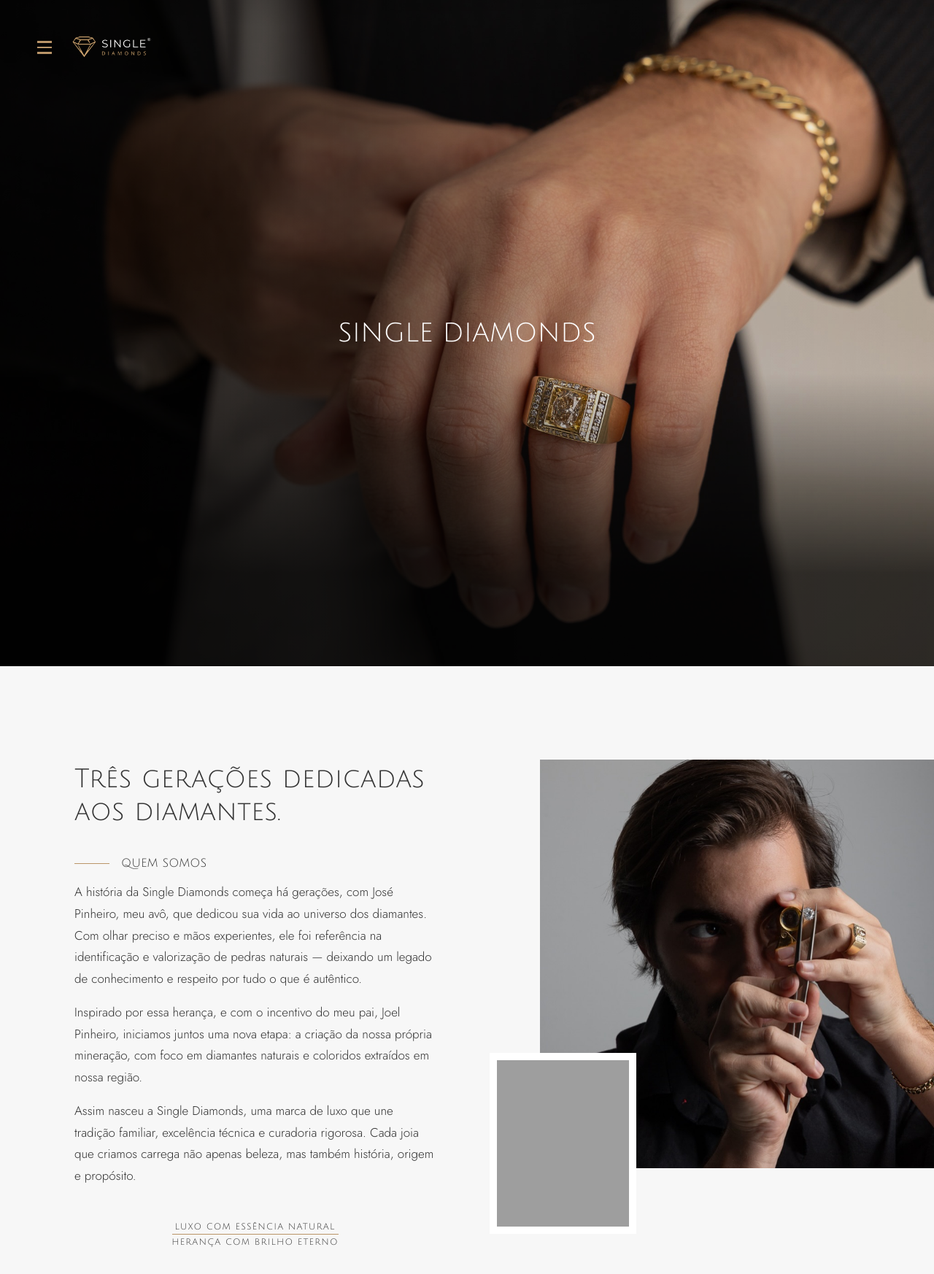
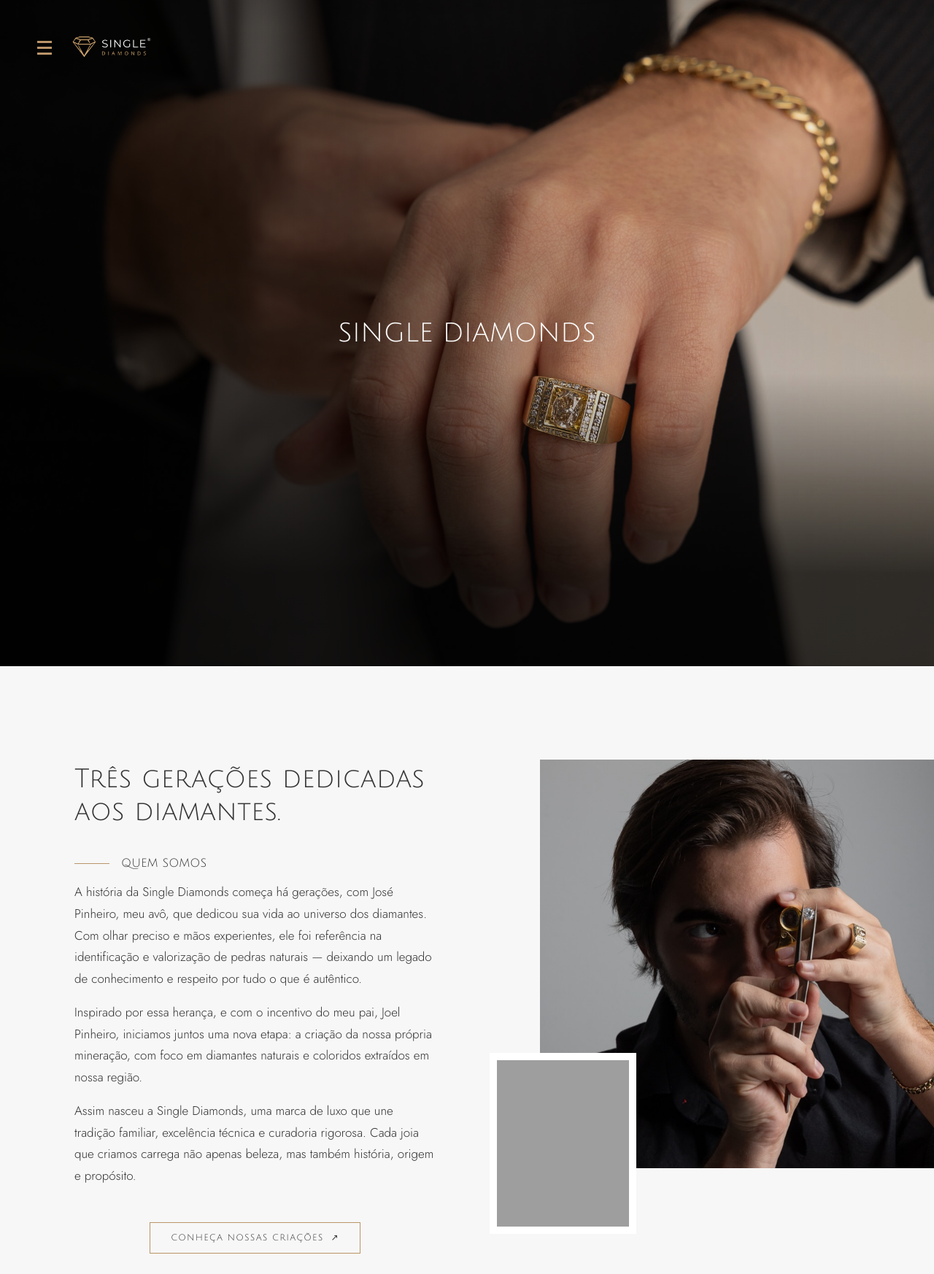
Before and after one commit to thiaago25-byte/Projeto-Integrador, a plain HTML site: page index.html in a window 1280 px wide. Shown: the top 1746 px of the page at 73% size. Drawn offline with nearby package versions, Linux system fonts and the light colour scheme; grey boxes are pictures that could not be loaded.

Commit message:
Refina cabeçalho, adiciona CTA e simplifica o código
Co-Authored-By: Claude Opus 5.5 <noreply@anthropic.com>

```diff
--- a/animacao.js
+++ b/animacao.js
@@ -8,14 +8,13 @@ const easeTransicao = CustomEase.create('transicao', 'M0,0 C0.38,0.05 0.48,0.58
 const sequencia = document.querySelector('.sequencia-sobre');
 const secoes = gsap.utils.toArray('.sobre');
 
-// O bloco começa por cima da hero. As seções 2 e 3 ficam empilhadas sobre a 1ª, com fundo
-// transparente, para as colunas de duas seções dividirem a mesma tela durante a troca.
-// Sem JavaScript, as seções continuam uma abaixo da outra.
+// O bloco começa sobre a hero. As seções 2 e 3 ficam empilhadas sobre a 1ª para trocarem no lugar.
 gsap.set(sequencia, { marginTop: -document.querySelector('.hero').offsetHeight });
-gsap.set(secoes.slice(1), { position: 'absolute', top: 0, left: 0, width: '100%', backgroundColor: 'transparent' });
-// Sem camada própria por seção, a foto de detalhe (z-index 1) fica acima das fotos principais
-// de todas as seções, e a nova foto principal não a cobre durante a troca.
-gsap.set(secoes, { zIndex: 'auto' });
+// pointer-events: as seções de cima não bloqueiam cliques; só o botão recebe (ver CSS).
+gsap.set(secoes.slice(1), {
+  position: 'absolute', top: 0, left: 0, width: '100%',
+  backgroundColor: 'transparent', pointerEvents: 'none',
+});
 
 const tl = gsap.timeline({
   defaults: { ease: easeTransicao, duration: 1 },
@@ -24,7 +23,7 @@ const tl = gsap.timeline({
     start: 'top top',
     end: '+=550%',  // 5,5 unidades da linha do tempo = 5,5 telas de rolagem
     pin: true,
-    scrub: 0.7,     // segue a rolagem com 0,7s de atraso (a duração da transição na referência)
+    scrub: 0.7,     // segue a rolagem com 0,7s de suavização
   },
 });
 
@@ -32,12 +31,10 @@ const tl = gsap.timeline({
 tl.to('.conteudo-hero', { opacity: 0.4 }, 0)
   .fromTo(sequencia, { yPercent: 100 }, { yPercent: 0 }, 0);
 
-// Sobre Nós 1 → 2 → 3: nada se desloca. As duas fotos novas são reveladas juntas, no lugar,
-// de baixo para cima; os textos trocam por dissolução, com o novo surgindo antes de o
-// antigo sumir. Meia tela de pausa antes de cada troca.
+// Sobre 1 → 2 → 3: as fotos novas aparecem no lugar, de baixo para cima, e os textos
+// trocam por dissolução. Meia tela de pausa entre as trocas.
 const partes = (secao) => [
-  secao.querySelectorAll('.texto-sobre > :not(.frases-sobre)'), // título, rótulo e parágrafos
-  secao.querySelector('.frases-sobre'),
+  secao.querySelectorAll('.texto-sobre > *'), // título, rótulo, parágrafos e botão
   secao.querySelector('.foto-principal'),
   secao.querySelector('.foto-detalhe'),
 ];
@@ -45,22 +42,22 @@ const DURACAO = 1.5; // cada troca dura 1,5 tela; fotos e textos começam e term
 const FECHADA = 'inset(100% 0% 0% 0%)';
 const ABERTA = 'inset(0% 0% 0% 0%)';
 
-// As frases são iguais e estão no mesmo lugar em todas as seções: ficam paradas e só a
-// da seção visível aparece (a troca entre elas é invisível).
-gsap.set(secoes.slice(1).map((s) => s.querySelector('.frases-sobre')), { autoAlpha: 0 });
-
 secoes.slice(1).forEach((nova, i) => {
   const inicio = 1.5 + i * (DURACAO + 0.5);
-  const [texto, frases, foto, detalhe] = partes(secoes[i]);
-  const [textoNovo, frasesNovas, fotoNova, detalheNovo] = partes(nova);
+  const [texto, foto, detalhe] = partes(secoes[i]);
+  const [textoNovo, fotoNova, detalheNovo] = partes(nova);
 
   tl.fromTo([fotoNova, detalheNovo], { clipPath: FECHADA }, { clipPath: ABERTA, duration: DURACAO }, inicio)
     .set([foto, detalhe], { autoAlpha: 0 }, inicio + DURACAO) // só depois que as novas cobrem tudo
-    // Texto: dissolução delicada com 12px de movimento; o antigo quase some antes de o novo surgir.
+    // Texto: o antigo sobe e some; o novo aparece logo depois.
     .to(texto, { autoAlpha: 0, y: -12, duration: DURACAO * 0.5, ease: 'sine.in' }, inicio)
-    .fromTo(textoNovo, { autoAlpha: 0, y: 12 }, { autoAlpha: 1, y: 0, duration: DURACAO * 0.55, ease: 'sine.out' }, inicio + DURACAO * 0.45)
-    .set(frases, { autoAlpha: 0 }, inicio + DURACAO * 0.5)
-    .set(frasesNovas, { autoAlpha: 1 }, inicio + DURACAO * 0.5);
+    .fromTo(textoNovo, { autoAlpha: 0, y: 12 }, { autoAlpha: 1, y: 0, duration: DURACAO * 0.55, ease: 'sine.out' }, inicio + DURACAO * 0.45);
 });
 
 tl.to({}, { duration: 0.5 }); // meia tela parada na última seção
+
+// Cabeçalho fixo: muda para a versão escura quando o fundo claro passa por baixo dele (y 65).
+const cabecalho = document.querySelector('.cabecalho');
+tl.eventCallback('onUpdate', () => {
+  cabecalho.classList.toggle('claro', sequencia.getBoundingClientRect().top <= 65);
+});
--- a/index.html
+++ b/index.html
@@ -17,13 +17,7 @@
 </head>
 <body>
 
-  <!-- 1ª dobra -->
-  <section class="hero">
-    <div class="conteudo-hero">
-      <img src="IMG/backhround%20home%20SingleD.jpg" class="fundo-hero" alt="">
-      <img src="IMG/overlay%20vertical%20SingleD.svg" class="gradiente-vertical" alt="">
-      <div class="gradiente-lateral"></div>
-
+  <!-- Cabeçalho fixo, visível em todo o site -->
   <header class="cabecalho">
     <div class="menu" aria-hidden="true">
       <span></span>
@@ -32,14 +26,22 @@
     </div>
     <div class="logo">
       <img src="IMG/logo-SingleD.png" alt="Single Diamonds">
+      <img src="IMG/logo-SingleD-preta.png" class="logo-preta" alt="">
     </div>
   </header>
+
+  <!-- 1ª dobra -->
+  <section class="hero">
+    <div class="conteudo-hero">
+      <img src="IMG/backhround%20home%20SingleD.jpg" class="fundo-hero" alt="">
+      <img src="IMG/overlay%20vertical%20SingleD.svg" class="gradiente-vertical" alt="">
+      <div class="gradiente-lateral"></div>
 
       <h1 class="titulo-hero">SINGLE DIAMONDS</h1>
     </div>
   </section>
 
-  <!-- Seções Sobre Nós 1, 2 e 3: um único bloco, para a transição entre elas (animacao.js) -->
+  <!-- Sobre Nós 1, 2 e 3 juntas, para a transição (animacao.js) -->
   <div class="sequencia-sobre">
 
     <!-- 2ª dobra: Sobre Nós -->
@@ -58,11 +60,8 @@
           <p class="paragrafo-sobre">Inspirado por essa herança, e com o incentivo do meu pai, Joel Pinheiro, iniciamos juntos uma nova etapa: a criação da nossa própria mineração, com foco em diamantes naturais e coloridos extraídos em nossa região.</p>
           <p class="paragrafo-sobre">Assim nasceu a Single Diamonds, uma marca de luxo que une tradição familiar, excelência técnica e curadoria rigorosa. Cada joia que criamos carrega não apenas beleza, mas também história, origem e propósito.</p>
 
-        <div class="frases-sobre">
-          <p class="frase-sobre">LUXO COM ESSÊNCIA NATURAL</p>
-          <span class="divisor-dourado"></span>
-          <p class="frase-sobre">HERANÇA COM BRILHO ETERNO</p>
-        </div>
+          <!-- Leva à seção Portfólio (ainda não implementada; terá id="portfolio") -->
+          <a href="#portfolio" class="cta-sobre">CONHEÇA NOSSAS CRIAÇÕES <span aria-hidden="true">↗</span></a>
         </div>
 
         <img src="IMG/analise%20diamantes.jpg" class="foto-principal" alt="Isaque analisando um diamante com lupa e pinça">
@@ -89,11 +88,7 @@
           <p class="paragrafo-sobre">Ao criar peças únicas e elegantes, equilibrando inovação estética com viabilidade técnica e atratividade de mercado, o design criado precisa ser encantador, mas também exequível e alinhado com o posicionamento da marca e o valor percebido pelo cliente.</p>
           <p class="paragrafo-sobre">Domínio técnico em ourivesaria, cravação e acabamento fino, garante qualidade, simetria e segurança da peça final.<br>A excelência no acabamento e na montagem das joias influencia diretamente a percepção de luxo e o valor da peça.</p>
 
-        <div class="frases-sobre">
-          <p class="frase-sobre">LUXO COM ESSÊNCIA NATURAL</p>
-          <span class="divisor-dourado"></span>
-          <p class="frase-sobre">HERANÇA COM BRILHO ETERNO</p>
-        </div>
+          <a href="#portfolio" class="cta-sobre">CONHEÇA NOSSAS CRIAÇÕES <span aria-hidden="true">↗</span></a>
         </div>
 
         <img src="IMG/Isaque%20e%20Joel%20SingleD.jpeg" class="foto-principal" alt="Isaque e Joel trabalhando na bancada da oficina">
@@ -120,11 +115,7 @@
           <p class="paragrafo-sobre">Nascida em Patos de Minas com alma internacional, a Single Diamonds representa a fusão entre tradição joalheira e inovação em design. Cada criação é feita com rigor técnico, excelência nos acabamentos e uma curadoria de pedras preciosas que respeita os mais altos padrões de qualidade.</p>
           <p class="paragrafo-sobre">Somos especialistas em transformar conquistas em símbolos eternos. Para homens e mulheres que sabem o valor do que constroem e querem expressar isso com elegância, exclusividade e autenticidade.</p>
 
-        <div class="frases-sobre">
-          <p class="frase-sobre">LUXO COM ESSÊNCIA NATURAL</p>
-          <span class="divisor-dourado"></span>
-          <p class="frase-sobre">HERANÇA COM BRILHO ETERNO</p>
-        </div>
+          <a href="#portfolio" class="cta-sobre">CONHEÇA NOSSAS CRIAÇÕES <span aria-hidden="true">↗</span></a>
         </div>
 
         <img src="IMG/WhatsApp-Image-2025-07-02-at-08.03.49.jpeg" class="foto-principal" alt="Caixa com alianças de ouro aberta diante da Torre Eiffel">
--- a/style.css
+++ b/style.css
@@ -1,4 +1,3 @@
-/* Fontes carregadas via Google Fonts no index.html. */
 :root {
   --font-heading: 'Julius Sans One', sans-serif;
   --font-body: 'Jost', sans-serif;
@@ -24,12 +23,67 @@ img {
   display: block;
 }
 
+/* ===== Cabeçalho ===== */
+
+/* Fica fixo na tela, por cima de todas as seções. */
+.cabecalho {
+  position: fixed;
+  top: 50px;
+  left: 51px;
+  z-index: 10;
+  display: flex;
+  align-items: center;
+  gap: 28.4px;
+}
+
+.menu {
+  display: flex;
+  flex-direction: column;
+  gap: 5px; /* valores inteiros: com 2,917px o traço do meio ficava mais fino */
+}
+
+.menu span {
+  width: 19.6px;
+  height: 3px;
+  background-color: var(--color-gold);
+  transition: background-color 0.4s ease;
+}
+
+.cabecalho.claro .menu span {
+  background-color: #000;
+}
+
+/* A caixa recorta as margens da imagem da logo. */
+.logo {
+  position: relative;
+  width: 108px;
+  height: 30px;
+  overflow: hidden;
+}
+
+/* Duas logos uma sobre a outra: a preta aparece quando o JS liga .claro (fundo claro). */
+.logo img {
+  position: absolute;
+  top: -29.41%;
+  left: -3.28%;
+  width: 106.56%;
+  height: 152.94%;
+  transition: opacity 0.4s ease;
+}
+
+.logo-preta,
+.cabecalho.claro .logo img {
+  opacity: 0;
+}
+
+.cabecalho.claro .logo .logo-preta {
+  opacity: 1;
+}
+
 /* ===== Hero ===== */
 
-/* 1ª dobra: 913px de altura, igual à 2ª (no Figma tem 1024).
-   Fica fixa no topo enquanto a seção "Sobre" sobe e a cobre.
-   O fundo preto escurece o conteúdo quando ele perde opacidade (animacao.js),
-   como na referência do Codrops. */
+/* 1ª dobra. Fica parada no topo enquanto o "Sobre" sobe por cima;
+   o fundo preto aparece quando ela escurece. */
 .hero {
   position: sticky;
   top: 0;
@@ -38,8 +92,7 @@ img {
   background-color: #000;
 }
 
-/* Parte animada da hero. O isolation impede que os modos de mesclagem
-   da foto e dos gradientes se misturem com o fundo preto da .hero. */
+/* isolation: a mesclagem da foto e dos gradientes não se mistura com o preto da .hero. */
 .conteudo-hero {
   position: absolute;
   inset: 0;
@@ -77,46 +130,6 @@ img {
   );
 }
 
-/* ===== Cabeçalho ===== */
-
-/* Menu em x 51 e logo em x 99, topo em y 50 (margem diferente da do conteúdo, como no Figma). */
-.cabecalho {
-  position: absolute;
-  top: 50px;
-  left: 51px;
-  display: flex;
-  align-items: center;
-  gap: 28.4px;
-}
-
-.menu {
-  display: flex;
-  flex-direction: column;
-  gap: 4.375px;
-}
-
-.menu span {
-  width: 19.6px;
-  height: 2.917px;
-  background-color: var(--color-gold);
-}
-
-/* O logo é ampliado e recortado pela caixa para esconder as margens da imagem. */
-.logo {
-  position: relative;
-  width: 108px;
-  height: 30px;
-  overflow: hidden;
-}
-
-.logo img {
-  position: absolute;
-  top: -29.41%;
-  left: -3.28%;
-  width: 106.56%;
-  height: 152.94%;
-}
-
 /* Centralizado na dobra (centro vertical em y 456,5). */
 .titulo-hero {
   position: absolute;
@@ -132,15 +145,14 @@ img {
 
 /* ===== Sobre ===== */
 
-/* Bloco com as três seções "Sobre": referência para empilhá-las na transição (animacao.js). */
+/* Bloco com as três seções "Sobre", usado na transição (animacao.js). */
 .sequencia-sobre {
   position: relative;
 }
 
-/* Fundo opaco e acima da hero, para cobri-la ao rolar. */
+/* Fundo opaco para cobrir a hero. */
 .sobre {
   position: relative;
-  z-index: 1;
   background-color: var(--color-off-white);
 }
 
@@ -195,28 +207,48 @@ img {
   line-height: 1.75;
 }
 
-/* Frases centralizadas na coluna de texto. */
-.frases-sobre {
+/* Botão para o Portfólio (hover "button--pan" do Codrops, invertido):
+   o dourado sobe e o texto clareia. */
+.cta-sobre {
+  position: relative;
+  isolation: isolate; /* mantém o preenchimento (::before) atrás do texto */
+  overflow: hidden;
   display: flex;
-  flex-direction: column;
   align-items: center;
-  width: 228px;
+  gap: 10px;
+  width: fit-content;
   margin: 48px auto 0;
-}
-
-.frase-sobre {
+  padding: 14px 28px;
+  border: 1px solid var(--color-gold);
   font-family: var(--font-heading);
   font-size: 12px;
   line-height: 13px;
   letter-spacing: 1.2px;
+  color: var(--color-dark);
+  text-decoration: none;
   white-space: nowrap;
+  pointer-events: auto; /* continua clicável com as seções empilhadas da animação */
+  transition: color 0.3s cubic-bezier(0.7, 0, 0.2, 1);
 }
 
-.divisor-dourado {
-  width: 100%;
-  height: 1px;
-  margin: 3px 0 4px;
+.cta-sobre::before {
+  content: "";
+  position: absolute;
+  inset: 0;
+  z-index: -1;
   background-color: var(--color-gold);
+  transform: translateY(100%); /* escondido logo abaixo do botão */
+  transition: transform 0.3s cubic-bezier(0.7, 0, 0.2, 1);
+}
+
+.cta-sobre:hover,
+.cta-sobre:focus-visible {
+  color: var(--color-white);
+}
+
+.cta-sobre:hover::before,
+.cta-sobre:focus-visible::before {
+  transform: translateY(0);
 }
 
 .foto-principal {
@@ -228,8 +260,7 @@ img {
   object-fit: cover;
 }
 
-/* A borda branca é desenhada por cima da foto, para dentro.
-   Difere do Figma, onde a borda fica por fora (ver CLAUDE.md). */
+/* Moldura branca de 10px desenhada por dentro da foto. */
 .foto-detalhe {
   position: absolute;
   z-index: 1; /* sempre acima das fotos principais, inclusive durante a troca de seções */
```
Also changed, not shown: IMG/logo-SingleD-preta.png (added). Lines whose indentation alone changed are shown as unchanged.
